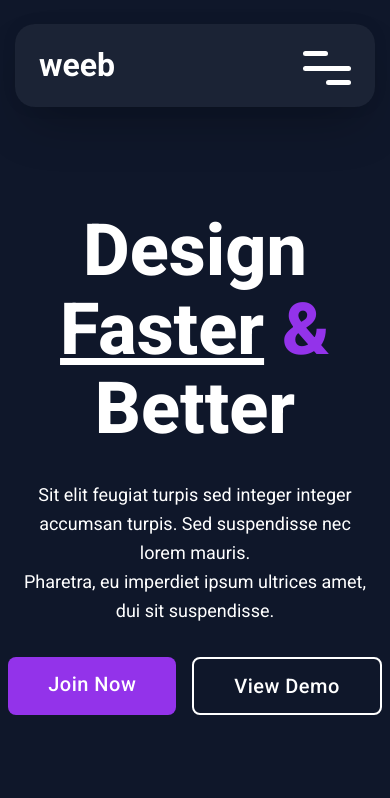
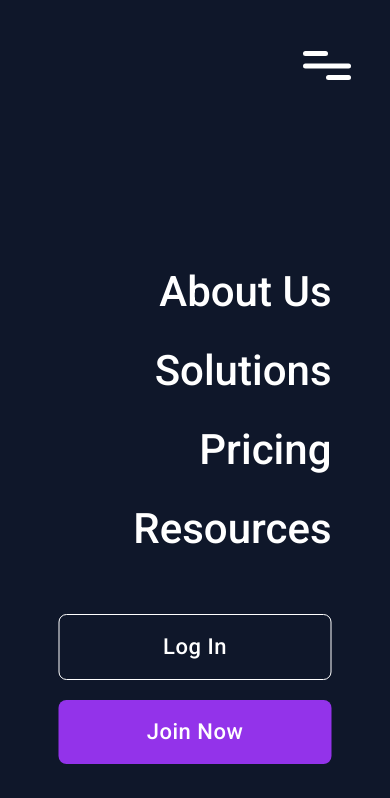
Before and after one commit to Katherine-Kapinus/Weeb, a plain HTML site: page Index.html in a window 390 px wide. Both pictures are taken after a click on the button 327 px from the left and 65 px from the top of the page. Shown: the top 798 px of the page. Drawn offline with Linux system fonts and the light colour scheme.

Commit message:
burger transition

```diff
--- a/Index.html
+++ b/Index.html
@@ -64,5 +64,6 @@
             </main>
             <footer class="tooter">footer</footer>
         </div>
+        <script src="js/script.js"></script>
     </body>
 </html>
--- /dev/null
+++ b/js/script.js
@@ -0,0 +1,8 @@
+// Select the icon-menu element
+const iconMenu = document.querySelector('.icon-menu');
+// Select the header menu-and-buttons element
+const menuAndButtons = document.querySelector('.header__menu-and-buttons');
+
+iconMenu.addEventListener('click', () => {
+    menuAndButtons.classList.toggle('active');
+});
--- a/scss/_header.scss
+++ b/scss/_header.scss
@@ -36,6 +36,11 @@
             flex-direction: column;
             justify-content: start;
             background-color: $background;
+            transition: all 0.3s ease-in-out;
+
+        }
+        &.active{
+            top: 0;
         }
     }
 
@@ -92,12 +97,13 @@
                 inline-size: 100%;
                 background-color: $primary-color;
                 border-radius: 5px;
+                transform: translateY(-50%);
 
             }
             &::after{
                 content: "";
                 position: absolute;
-                top: 100%;
+                bottom: 0;
                 right: 0;
                 block-size: 5px;
                 inline-size: 52%;
```
Also changed, not shown: css/style.css.
